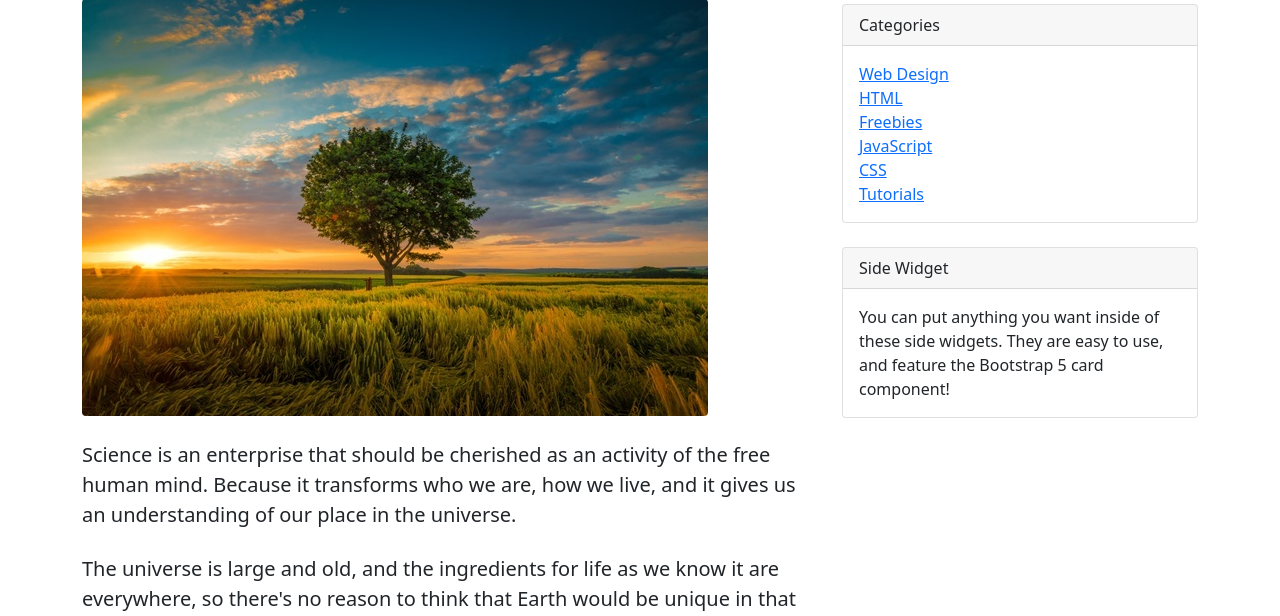
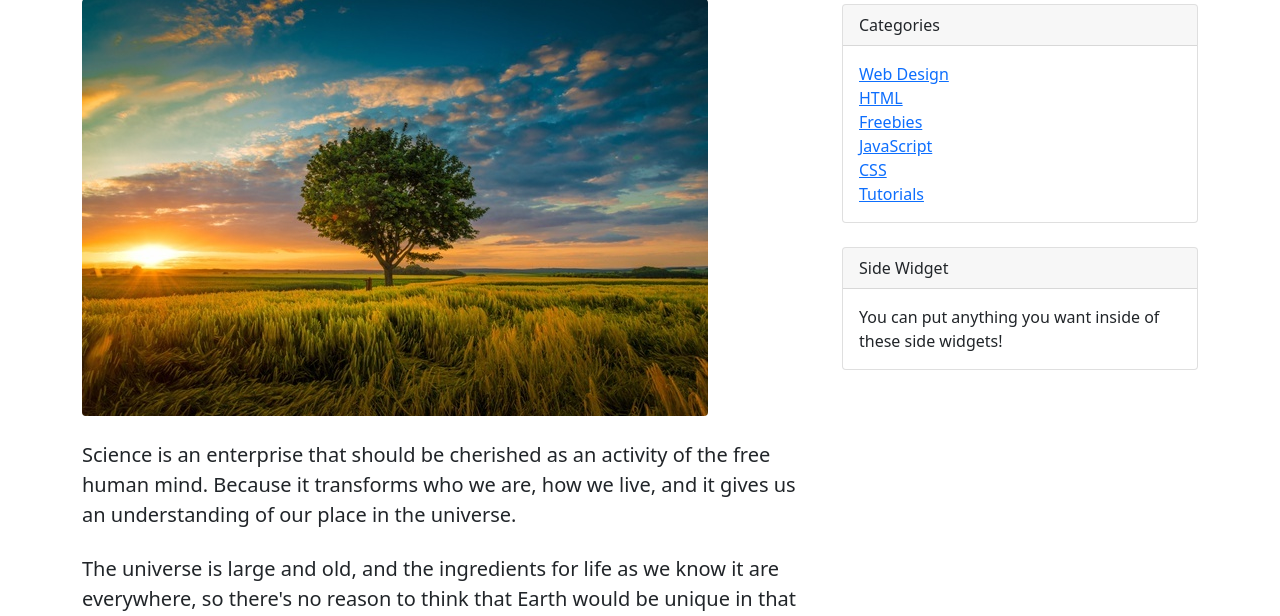
Before and after one commit to TimurZinatulin/blog, a Django app: page /dadova/1/4/ in a window 1280 px wide. Shown: the part 237-853 px from the top of the page. Run offline with Django 3.2, Linux system fonts and the light colour scheme; data comes from the database, SQL or seed files in the repository.

Commit message:
blog2
blog2

```diff
--- a/blog/blog/templates/dadova/detail.html
+++ b/blog/blog/templates/dadova/detail.html
@@ -126,7 +126,7 @@
                     <!-- Side widget-->
                     <div class="card mb-4">
                         <div class="card-header">Side Widget</div>
-                        <div class="card-body">You can put anything you want inside of these side widgets. They are easy to use, and feature the Bootstrap 5 card component!</div>
+                        <div class="card-body">You can put anything you want inside of these side widgets!</div>
                     </div>
                 </div>
             </div>
```
